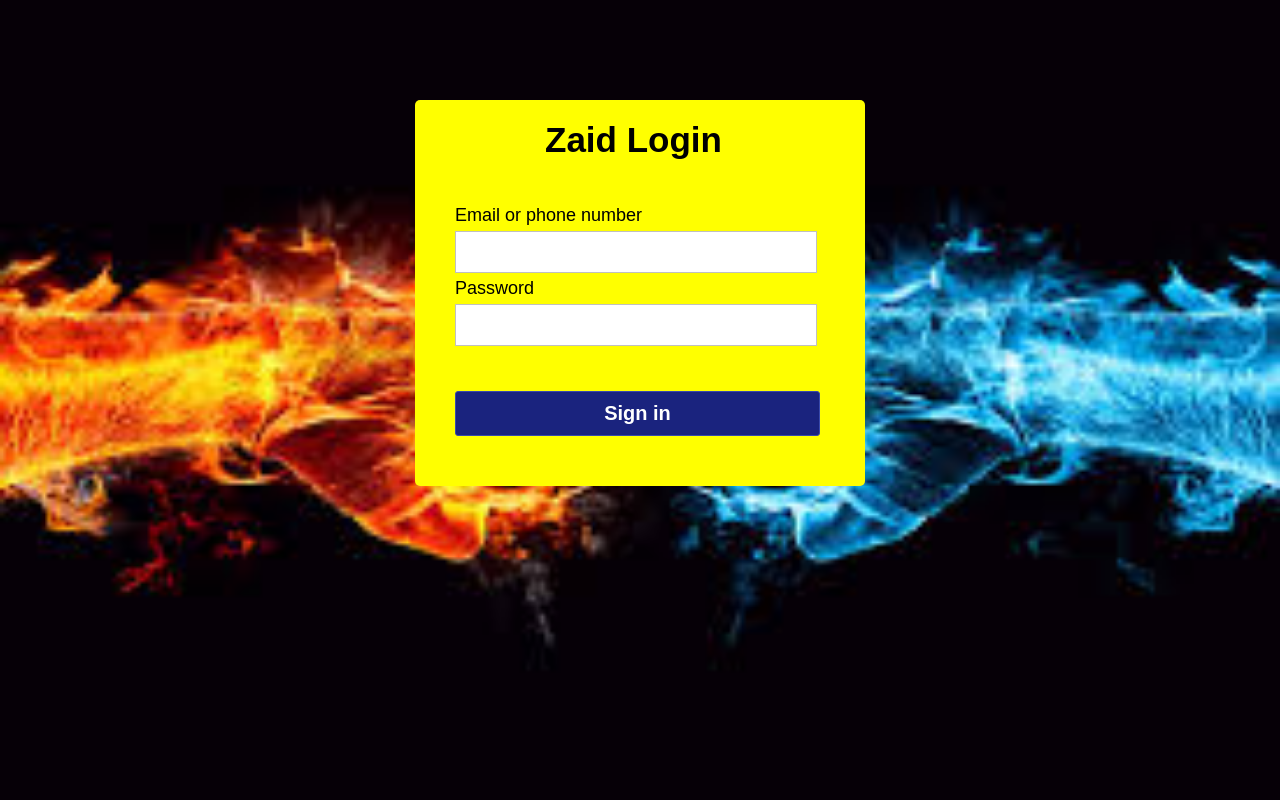
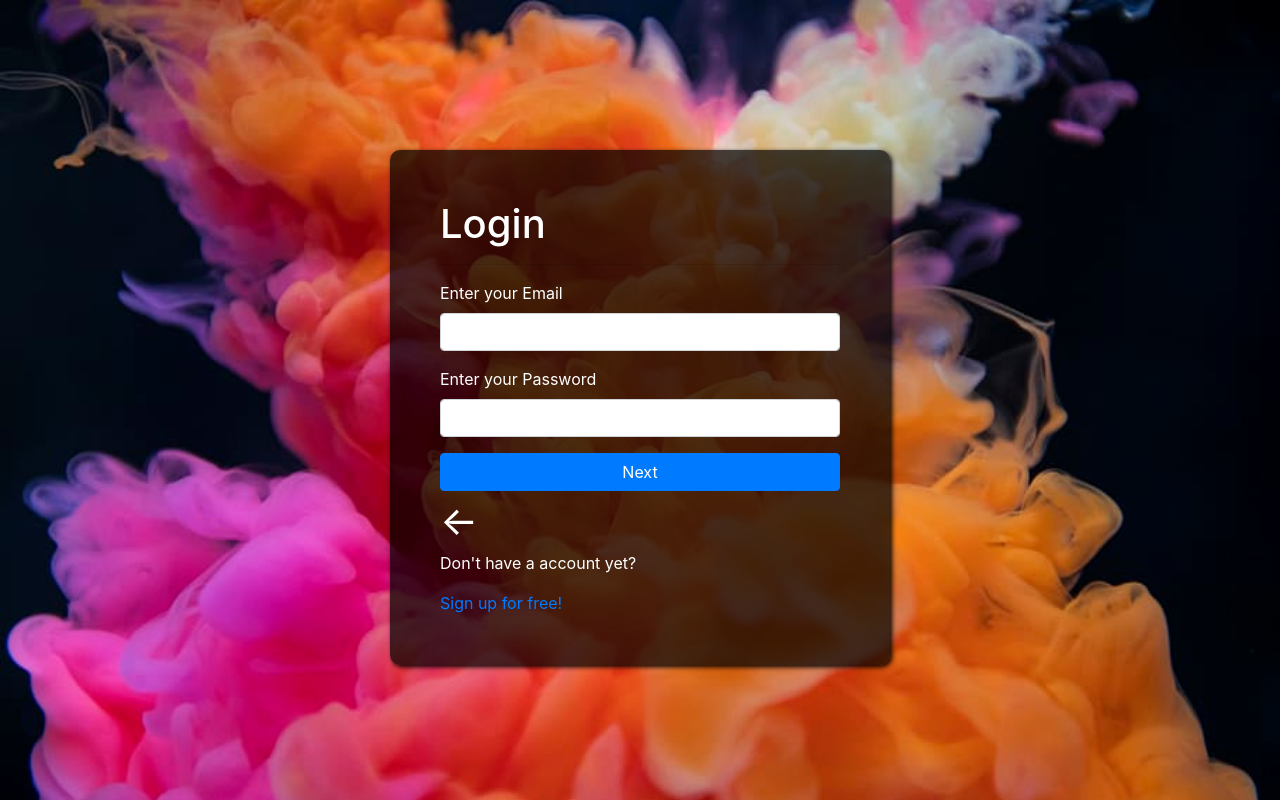
Before and after one commit to zaidsalman497/Zaid-website, a plain HTML site: page loginJS/login.html in a window 1280 px wide. Drawn offline with nearby package versions, Linux system fonts and the light colour scheme.

Commit message:
a error with login.js console.log

```diff
--- a/loginJS/login.html
+++ b/loginJS/login.html
@@ -1,24 +1,39 @@
-<!DOCTYPE html>
-<html lang="en">
+<html>
 <head>
-    <meta charset="UTF-8">
-    <title>Zaid login page</title>
-    <link rel="stylesheet" href="style.css">
-</head>
-<body>
-<div class="container">
-     <h1 class="label">Zaid Login</h1>
-     <form class="login_form" action= "website.html" method="post" name="form" onsubmit="return validated()">
-         <div class="font">Email or phone number</div>
-         <input autocomplete="off" type="text" name="email">
-         <div id="email_error">Email or Phone number is incorrect</div>
-         <div class="font font2">Password</div>
-         <input type="password" name="password">
-         <div id="password_error">Password is incorrect</div>
-         <button type="submit">Sign in</button>
-         <div id="invalid_login">User name or password is in correct.</div>
-     </form>
-</div>
-<script src="valid.js"></script>
-</body>
+  <link rel="stylesheet" href="https://maxcdn.bootstrapcdn.com/bootstrap/4.0.0/css/bootstrap.min.css" integrity="sha384-Gn5384xqQ1aoWXA+058RXPxPg6fy4IWvTNh0E263XmFcJlSAwiGgFAW/dAiS6JXm" crossorigin="anonymous">
+  <script src="https://code.jquery.com/jquery-3.2.1.slim.min.js" integrity="sha384-KJ3o2DKtIkvYIK3UENzmM7KCkRr/rE9/Qpg6aAZGJwFDMVNA/GpGFF93hXpG5KkN" crossorigin="anonymous"></script>
+  <script src="https://cdnjs.cloudflare.com/ajax/libs/popper.js/1.12.9/umd/popper.min.js" integrity="sha384-ApNbgh9B+Y1QKtv3Rn7W3mgPxhU9K/ScQsAP7hUibX39j7fakFPskvXusvfa0b4Q" crossorigin="anonymous"></script>
+  <script src="https://maxcdn.bootstrapcdn.com/bootstrap/4.0.0/js/bootstrap.min.js" integrity="sha384-JZR6Spejh4U02d8jOt6vLEHfe/JQGiRRSQQxSfFWpi1MquVdAyjUar5+76PVCmYl" crossorigin="anonymous"></script>
+   <link rel="stylesheet" href="style.css">
+ </head>
+
+ <body>
+
+  <div id="login" class="form-container">
+     <h1 class="header">Login</h1>
+     <script src="login.js"></script>
+     <hr>
+     <div id="email" class="form-group" data-step="1">
+       <label for="email-input">Enter your Email</label>
+       <input id="email-input" class="form-control" type="text">
+     </div>
+     <div id="password" class="form-group final" data-step="2">
+      <label for="password-input">Enter your Password</label>
+      <input id="password-input" class="form-control" type="Password">
+  </div>
+
+    <p id="error-message"></p>
+
+    <button class="btn btn-primary" id="next-button">Next</button>
+
+    <div id="back-button">&#8592;</div>
+
+    <div class="info-section">
+
+      <p>Don't have a account yet?</p>
+      <a href="signup.html">Sign up for free!</a>
+
+     </div>
+   </div>
+  </body>
 </html>
--- /dev/null
+++ b/loginJS/login.js
@@ -0,0 +1,24 @@
+class AppForm {
+    constructor() {
+        this.Form = [];
+        this.step = 0;
+        this.currentGroup = null;
+
+        this.setListener();
+    }
+
+    refresh = () => {
+        console.log('refreshing');
+        this.step++;
+    }
+
+
+    setListener = () => {
+        document.getElementById('next-button').addEventListener('click', this.refresh);
+    }
+    removeListeners = () => {
+        document.getElementById('next-button').removeEventListener('click', this.refresh) ;
+    }
+}
+
+new AppForm();
--- a/loginJS/style.css
+++ b/loginJS/style.css
@@ -1,77 +1,38 @@
-*{
-    padding: 0;
-    margin: 0;
-  }
-  body{
-    background: url(download.jpg) no-repeat;
+body, html{width: 100%; height: 100%;}
+
+body{
+    background-image: url(bg.jpg);
+    -webkit-background-size: cover;
     background-size: cover;
-    align-items: center;
-    justify-content: center;
-    display: flex;
-    font-family: sans-serif;
-  }
-  .container{
-    position: relative;
-    margin-top: 100px;
-    width: 450px;
-    height: auto;
-    background: yellow;
-    border-radius: 5px;
-  }
-  .label{
-    padding: 20px 130px;
-    font-size: 35px;
+    -moz-background-size: cover;
+    -o-background-size: cover;
+}
+
+.form-container {
+    width: 500px;
+    position: absolute;
+    top: calc(50% - 250px);
+    left: calc(50% - 250px);
+    background-color: rgba(0, 0, 0, 0.7);
+    padding: 50px;
+    box-shadow: 2px 2px 5px black;
+    border-radius: 10px;
+    color: white;
+}
+
+#next-button{
+    width: 100%;
+}
+#back-button{
+    font-size: 40px;
+    display: inline-block;
+    cursor: pointer;
+}
+#back-button:hover {
+    color: gray;
+}
+
+.password-requirements{
+    color: red;
     font-weight: bold;
-    color: orangered);
-
-  }
-  .login_form{
-    padding: 20px 40px;
-  }
-  .login_form .font{
-    font-size: 18px;
-    color: black;
-    margin: 5px 0;
-  }
-  .login_form input{
-    height: 40px;
-    width: 350px;
-    padding: 0 5px;
-    font-size: 18px;
-    outline: none;
-    border: 1px solid silver;
-  }
-  .login_form .font2{
-    margin-top: ;
-  }
-  .login_form button{
-    margin: 45px 0 30px 0;
-    height: 45px;
-    width: 365px;
-    font-size: 20px;
-    color: white;
-    outline: none;
-    cursor: pointer;
-    font-weight: bold;
-    background: #1A237E;
-    border-radius: 3px;
-    border: 1px solid #3949ab;
-    transition: 5s;
-  }
-  .login_form button:hover{
-    background: #151c6a;
-  }
-  .login_form #invalid_login,
-  .login_form #email_error,
-  .login_form #password_error{
-    margin-top: 5px;
-    width: 345px;
-    font-size: 18px;
-    color: #C62828;
-    background: rgba(255,0,0,0.1);
-    text-align: center;
-    padding: 5px 8px;
-    border-radius: 3px;
-    border: 1px solid #EF9A9A;
-    display: none;
-  }
+}
--- /dev/null
+++ b/loginJS/website.css
@@ -0,0 +1,13 @@
+body{
+    background-image: url(best.jpg);
+    background-color: red;
+    background-size: cover;
+}
+
+h1{
+    color: red;
+}
+
+button{
+    cursor: pointer;
+}
```
Also changed, not shown: loginJS/signup.html (added, +55 -0 lines), loginJS/website.html (+6 -6 lines), loginJS/best.jpg (added), loginJS/bg.jpg (added).
